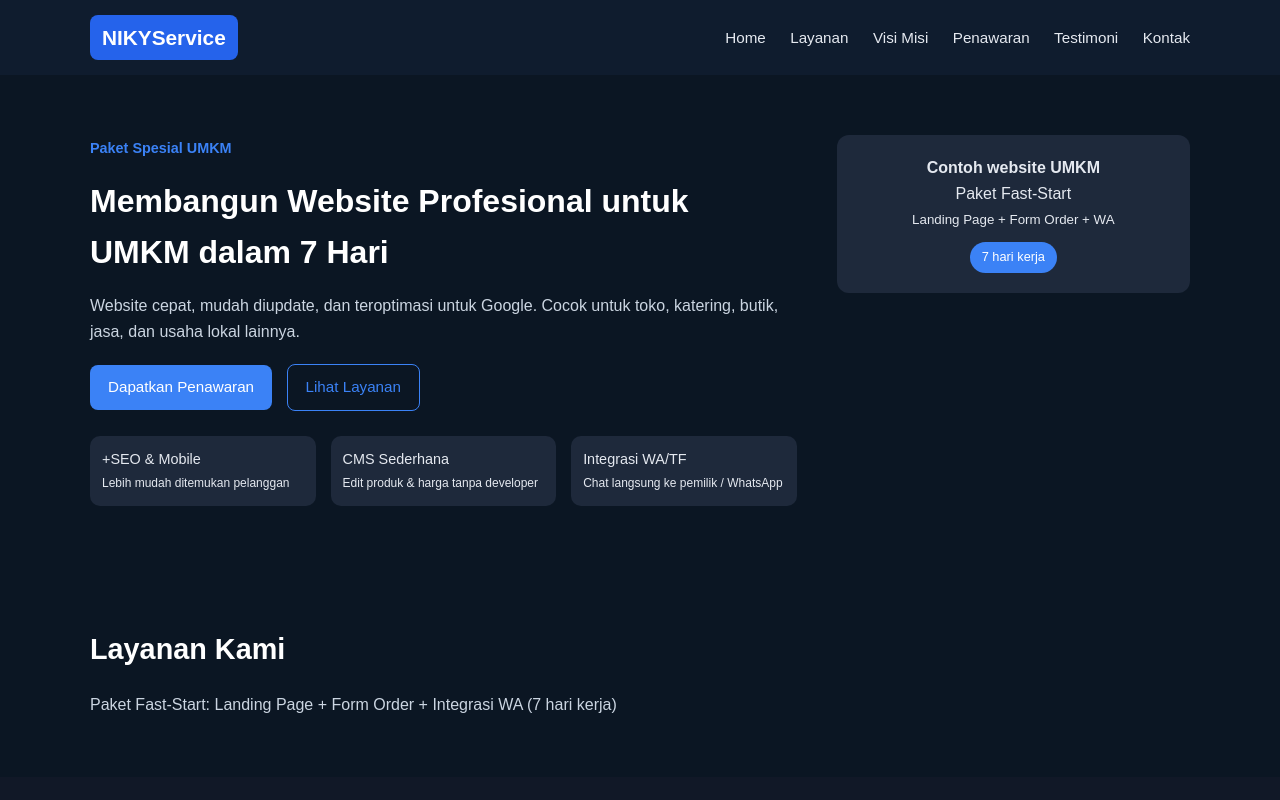
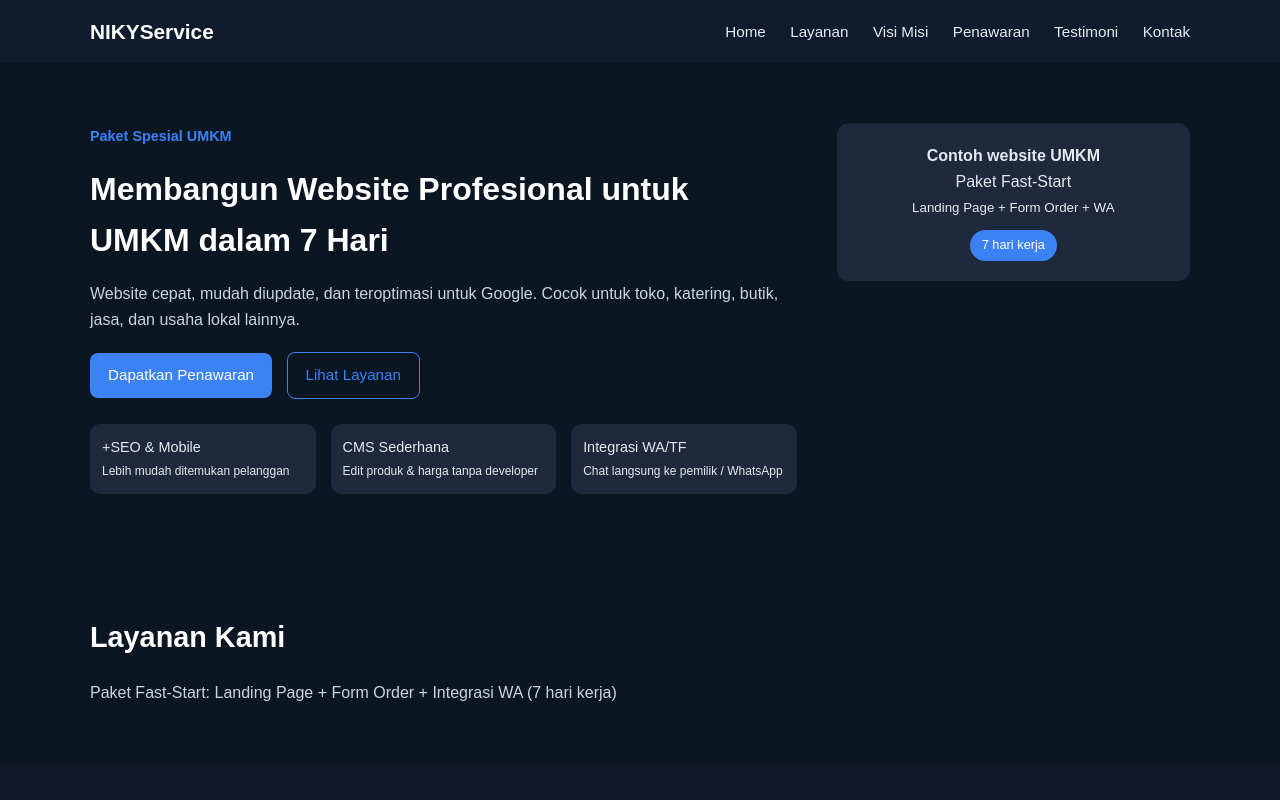
Before and after one commit to alyatghrl/projectMITI, a plain HTML site: page index.html in a window 1280 px wide. Shown: the top 800 px of the page. Drawn offline with Linux system fonts and the light colour scheme.

Commit message:
Update style.css

```diff
--- a/style.css
+++ b/style.css
@@ -40,11 +40,12 @@ ul {
 .logo {
   font-weight: bold;
   font-size: 1.3rem;
-  background: #2563eb;
-  color: white;
-  padding: 6px 12px;
-  border-radius: 8px;
+  color: white;       /* tetap putih */
+  background: none;   /* hapus background biru */
+  padding: 0;         /* hilangkan jarak ekstra */
+  border-radius: 0;   /* biar gak kayak tombol */
 }
+
 .nav-links a {
   margin-left: 20px;
   font-size: 0.95rem;
```
